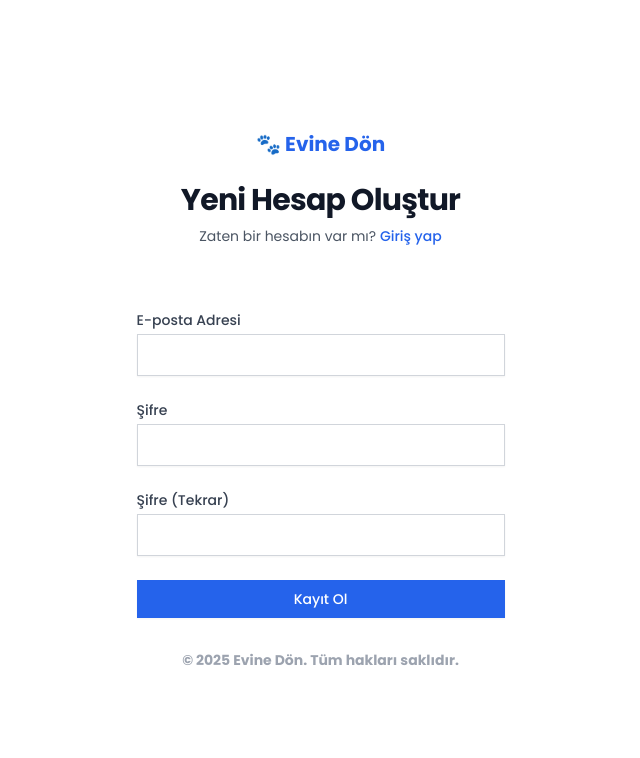
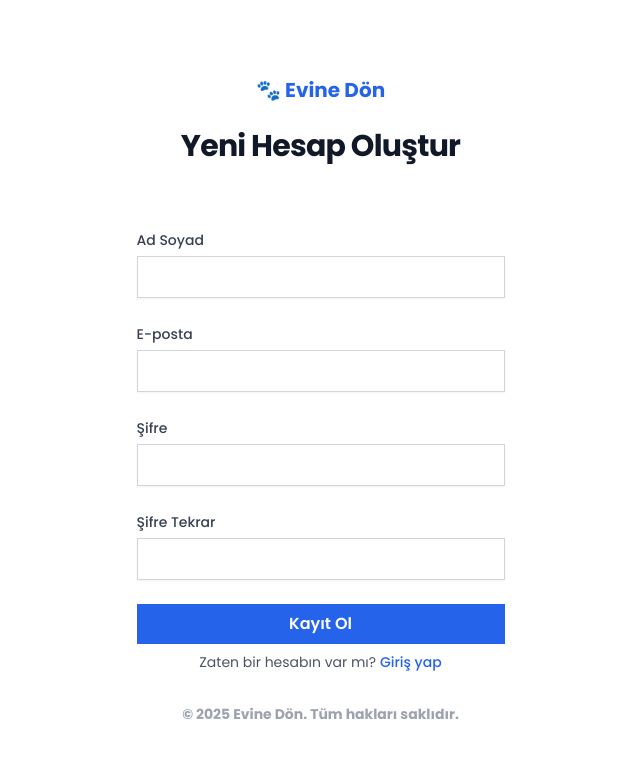
Before and after one commit to shazam2415/reactproject, a React (Vite) app: page /kayit-ol in a window 1280 px wide. Shown: the top 758 px of the page, without its empty margins (312-952 px from the left). Built offline with nearby package versions, Linux system fonts and the light colour scheme.

Commit message:
register functionality

```diff
--- a/src/pages/LoginPage.jsx
+++ b/src/pages/LoginPage.jsx
@@ -7,7 +7,7 @@ function LoginPage() {
   const [ email, setEmail ] = useState('');
   const [ password, setPassword ] = useState('');
   const [ loading, setLoading ] = useState(false);
-  const [ error, setError ] = useState('null');
+  const [ error, setError ] = useState(null);
 
   const { login } = useAuth();
 
@@ -82,6 +82,7 @@ function LoginPage() {
                   className="block w-full appearance-none border border-gray-300 px-3 py-2 placeholder-gray-400 shadow-sm focus:border-blue-500 focus:outline-none focus:ring-blue-500"
                 />
               </div>
+
             </div>
 
               {/* Hata mesajını burada göster */}
--- a/src/pages/RegisterPage.jsx
+++ b/src/pages/RegisterPage.jsx
@@ -1,7 +1,57 @@
 // src/pages/RegisterPage.jsx
-import { Link } from 'react-router-dom';
+import React, { useState } from 'react';
+import { useNavigate, Link } from 'react-router-dom';
+import axios from 'axios';
 
 function RegisterPage() {
+  const [name, setName] = useState('');
+  const [email, setEmail] = useState('');
+  const [password, setPassword] = useState('');
+  const [passwordConfirm, setPasswordConfirm] = useState('');
+
+  const [loading, setLoading] = useState(false);
+  const [error, setError] = useState(null);
+  const [successMessage, setSuccessMessage] = useState(null);
+
+  const navigate = useNavigate();
+
+  const handleRegister = async (e) => {
+    e.preventDefault();
+    setError(null);
+    setSuccessMessage(null);
+
+    if (password !== passwordConfirm) {
+      setError('Girdiğiniz şifreler eşleşmiyor.');
+      return; // Eşleşmiyorsa fonksiyonu burada durdur
+    };
+
+    setLoading(true);
+
+    try {
+      // Backend'deki register endpoint'ine POST isteği at
+      await axios.post('http://localhost:3001/api/auth/register', {
+        name,
+        email,
+        password,
+      });
+
+      // Kayıt başarılıysa
+      setSuccessMessage('Kayıt başarılı! Giriş sayfasına yönlendiriliyorsunuz...');
+
+      // Kullanıcının başarı mesajını görmesi için 2 saniye bekle
+      setTimeout(() => {
+        navigate('/giris');
+      }, 2000);
+
+    } catch (err) {
+      console.error('Kayıt sırasında hata oluştu:', err);
+      const errorMessage = err.response?.data?.error || 'Kayıt başarısız. Lütfen tekrar deneyin.';
+      setError(errorMessage);
+    } finally {
+      setLoading(false);
+    }
+  };
+
   return (
     <div className="flex h-screen flex-col items-center justify-center py-12 sm:px-6 lg:px-8">
       <Link to="/" className="text-xl font-bold text-blue-600">
@@ -11,72 +61,64 @@ function RegisterPage() {
         <h2 className="mt-6 text-center text-3xl font-bold tracking-tight text-gray-900">
           Yeni Hesap Oluştur
         </h2>
-        <p className="mt-2 text-center text-sm text-gray-600">
+      </div>
+
+      <div className="mt-8 sm:mx-auto sm:w-full sm:max-w-md">
+        <div className="bg-white py-8 px-4  sm:px-10">
+          <form onSubmit={handleRegister} className="space-y-6">
+          <div>
+            <label htmlFor="name" className="text-sm font-medium text-gray-700">Ad Soyad</label>
+            <input
+              id="name" name="name" type="text" required
+              value={name} onChange={(e) => setName(e.target.value)}
+              className="w-full px-3 py-2 mt-1 border border-gray-300 shadow-sm focus:outline-none focus:ring-blue-500 focus:border-blue-500"
+            />
+          </div>
+          <div>
+            <label htmlFor="email" className="text-sm font-medium text-gray-700">E-posta</label>
+            <input
+              id="email" name="email" type="email" required
+              value={email} onChange={(e) => setEmail(e.target.value)}
+              className="w-full px-3 py-2 mt-1 border border-gray-300 shadow-sm focus:outline-none focus:ring-blue-500 focus:border-blue-500"
+            />
+          </div>
+          <div>
+            <label htmlFor="password" className="text-sm font-medium text-gray-700">Şifre</label>
+            <input
+              id="password" name="password" type="password" required minLength="6"
+              value={password} onChange={(e) => setPassword(e.target.value)}
+              className="w-full px-3 py-2 mt-1 border border-gray-300 shadow-sm focus:outline-none focus:ring-blue-500 focus:border-blue-500"
+            />
+          </div>
+
+          {/* YENİ İNPUT ALANI */}
+          <div>
+            <label htmlFor="passwordConfirm" className="text-sm font-medium text-gray-700">Şifre Tekrar</label>
+            <input
+              id="passwordConfirm" name="passwordConfirm" type="password" required minLength="6"
+              value={passwordConfirm} onChange={(e) => setPasswordConfirm(e.target.value)}
+              className="w-full px-3 py-2 mt-1 border border-gray-300 shadow-sm focus:outline-none focus:ring-blue-500 focus:border-blue-500"
+            />
+          </div>
+
+          {error && <p className="text-sm text-center text-red-600">{error}</p>}
+          {successMessage && <p className="text-sm text-center text-green-600">{successMessage}</p>}
+
+          <div>
+            <button
+              type="submit" disabled={loading}
+              className="w-full px-4 py-2 font-semibold text-white bg-blue-600 hover:bg-blue-700 focus:outline-none focus:ring-2 focus:ring-offset-2 focus:ring-blue-500 disabled:bg-gray-400"
+            >
+              {loading ? 'Hesap Oluşturuluyor...' : 'Kayıt Ol'}
+            </button>
+          </div>
+        </form>
+           <p className="mt-2 text-center text-sm text-gray-600">
           Zaten bir hesabın var mı?{' '}
           <Link to="/giris" className="font-medium text-blue-600 hover:text-blue-500">
             Giriş yap
           </Link>
         </p>
-      </div>
-
-      <div className="mt-8 sm:mx-auto sm:w-full sm:max-w-md">
-        <div className="bg-white py-8 px-4  sm:px-10">
-          <form className="space-y-6">
-            <div>
-              <label htmlFor="email" className="block text-sm font-medium text-gray-700">
-                E-posta Adresi
-              </label>
-              <div className="mt-1">
-                <input
-                  id="email"
-                  name="email"
-                  type="email"
-                  autoComplete="email"
-                  required
-                  className="block w-full appearance-none border border-gray-300 px-3 py-2 placeholder-gray-400 shadow-sm focus:border-blue-500 focus:outline-none focus:ring-blue-500"
-                />
-              </div>
-            </div>
-
-            <div>
-              <label htmlFor="password" className="block text-sm font-medium text-gray-700">
-                Şifre
-              </label>
-              <div className="mt-1">
-                <input
-                  id="password"
-                  name="password"
-                  type="password"
-                  required
-                  className="block w-full appearance-none border border-gray-300 px-3 py-2 placeholder-gray-400 shadow-sm focus:border-blue-500 focus:outline-none focus:ring-blue-500"
-                />
-              </div>
-            </div>
-
-            <div>
-              <label htmlFor="confirm-password" className="block text-sm font-medium text-gray-700">
-                Şifre (Tekrar)
-              </label>
-              <div className="mt-1">
-                <input
-                  id="confirm-password"
-                  name="confirm-password"
-                  type="password"
-                  required
-                  className="block w-full appearance-none border border-gray-300 px-3 py-2 placeholder-gray-400 shadow-sm focus:border-blue-500 focus:outline-none focus:ring-blue-500"
-                />
-              </div>
-            </div>
-
-            <div>
-              <button
-                type="submit"
-                className="flex w-full justify-center border border-transparent bg-blue-600 py-2 px-4 text-sm font-medium text-white shadow-sm hover:bg-blue-700 focus:outline-none focus:ring-2 focus:ring-blue-500 focus:ring-offset-2"
-              >
-                Kayıt Ol
-              </button>
-            </div>
-          </form>
         </div>
       </div>
       <div className="text-xl font-bold">
```
